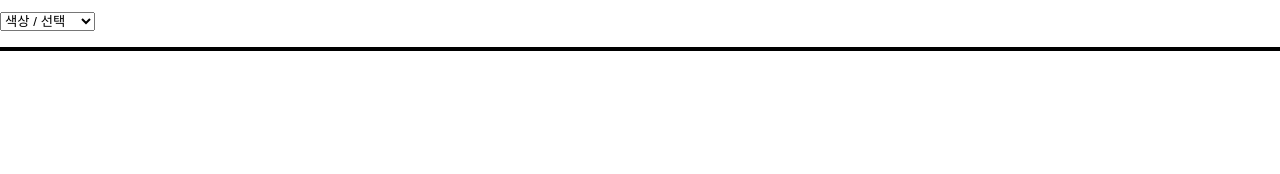
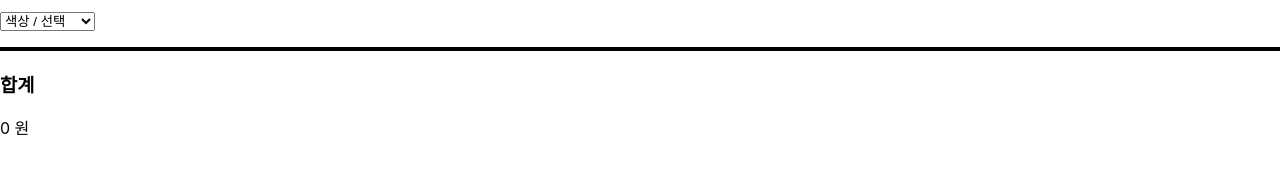
Before and after one commit to jungminyoo/frontend-test-sale, a React (Create React App) app: page / in a window 1280 px wide. Shown: the part 604-778 px from the top of the page. Built offline with nearby package versions, Linux system fonts and the light colour scheme.

Commit message:
feat : Added price total memoization

```diff
--- a/src/description/components/SaleDescription.tsx
+++ b/src/description/components/SaleDescription.tsx
@@ -1,5 +1,6 @@
-import { useContext } from "react";
+import { useCallback, useContext, useMemo } from "react";
 import SaleContext from "../../shared/settings/SaleContext";
+import SelectionContext from "../../shared/settings/SelectionContext";
 import SaleDescriptionStocks from "./SaleDescriptionStocks";
 import SaleDescriptionUnits from "./SaleDescriptionUnits";
 
@@ -13,12 +14,25 @@ interface ICategory {
 
 function SaleDescription() {
   const sale = useContext(SaleContext);
+  const {
+    state: { results },
+  } = useContext(SelectionContext);
 
-  const generateCategory = (category: ICategory): string => {
+  const generateCategory = useCallback((category: ICategory): string => {
     if (category.parent === null) return "전체";
 
     return category.name + " < " + generateCategory(category.parent);
-  };
+  }, []);
+
+  const total = useMemo(() => {
+    let newTotal = 0;
+
+    results.forEach(
+      (result) => (newTotal += result.quantity * result.stock.price.real)
+    );
+
+    return newTotal;
+  }, [results]);
 
   return (
     <main>
@@ -33,6 +47,11 @@ function SaleDescription() {
 
       <SaleDescriptionUnits />
       <SaleDescriptionStocks />
+
+      <section>
+        <h3>합계</h3>
+        <span>{total} 원</span>
+      </section>
     </main>
   );
 }
```
